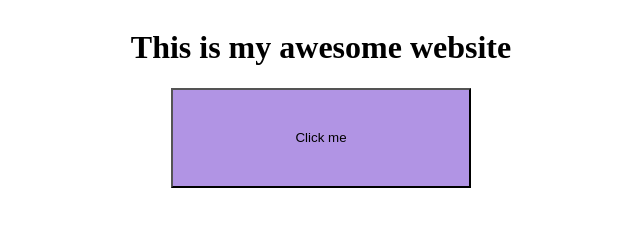
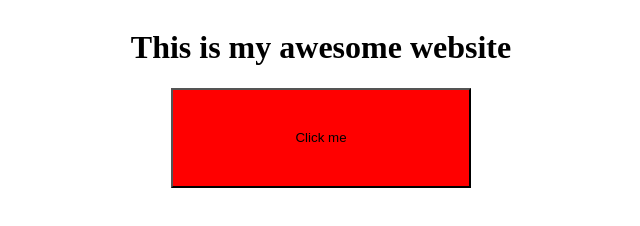
Before and after one commit to va5e/git-demo, a plain HTML site: page index.html in a window 1280 px wide. In both pictures the pointer is over the button "Click me". Shown: the whole page, without its empty margins (319-959 px from the left). Drawn offline with Linux system fonts and the light colour scheme.

Commit message:
make button red

```diff
--- a/styles.css
+++ b/styles.css
@@ -12,5 +12,5 @@
 }
 
 .button:hover {
-  background-color: rgb(177, 148, 228);
+  background-color: rgb(255, 0, 0);
 }
```
